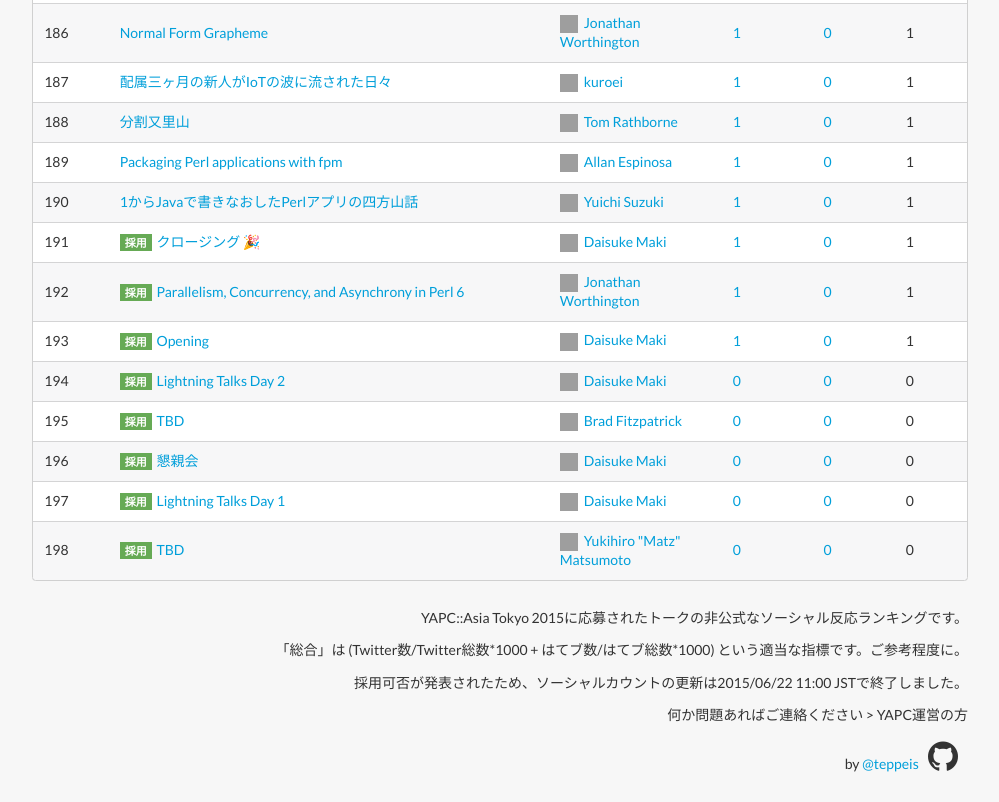
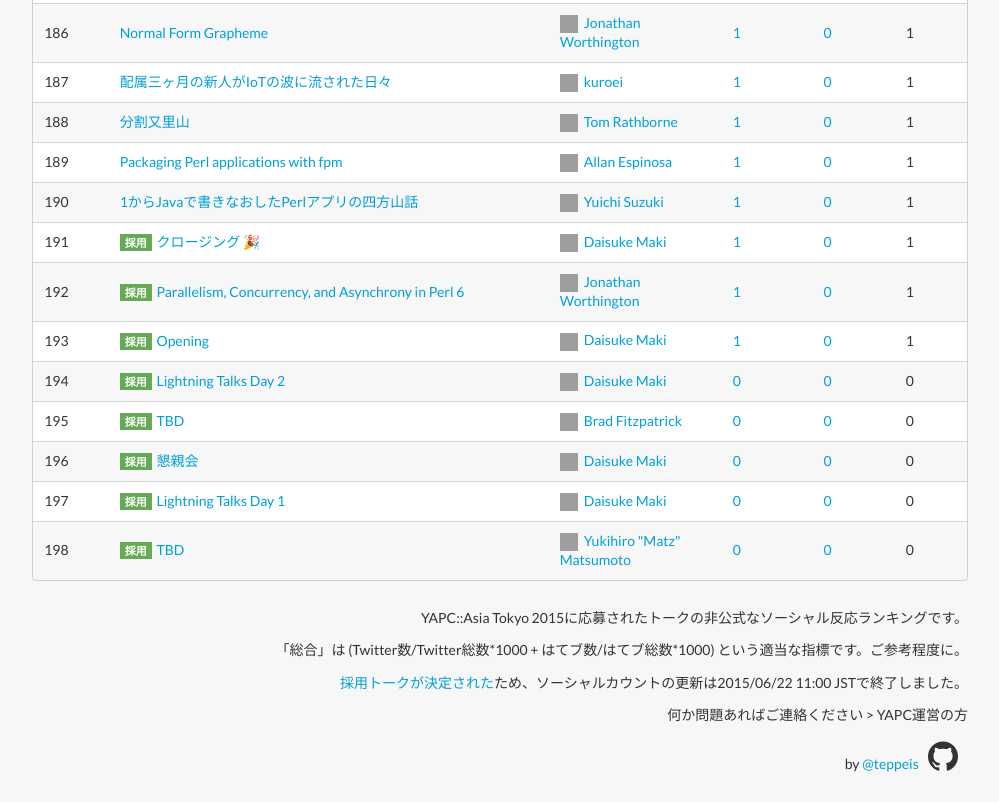
Before and after one commit to teppeis/yapc-talk-ranking, a website: page index.html in a window 1280 px wide. Shown: the part 8747-9549 px from the top of the page, without its empty margins (140-1139 px from the left). Drawn offline with nearby package versions, Linux system fonts and the light colour scheme; grey boxes are pictures that could not be loaded.

Commit message:
add link to official blog

```diff
--- a/index.html
+++ b/index.html
@@ -26,7 +26,7 @@
   <footer>
     <p>YAPC::Asia Tokyo 2015に応募されたトークの非公式なソーシャル反応ランキングです。</p>
     <p>「総合」は (Twitter数/Twitter総数*1000 + はてブ数/はてブ総数*1000) という適当な指標です。ご参考程度に。</p>
-    <p>採用可否が発表されたため、ソーシャルカウントの更新は2015/06/22 11:00 JSTで終了しました。</p>
+    <p><a href="http://yapcasia.org/2015/news/06/talks-accepted.html">採用トークが決定された</a>ため、ソーシャルカウントの更新は2015/06/22 11:00 JSTで終了しました。</p>
     <p>何か問題あればご連絡ください &gt; YAPC運営の方</p>
     <p>
       <span class="author">by <a href="https://twitter.com/teppeis">@teppeis</a></span>
```
